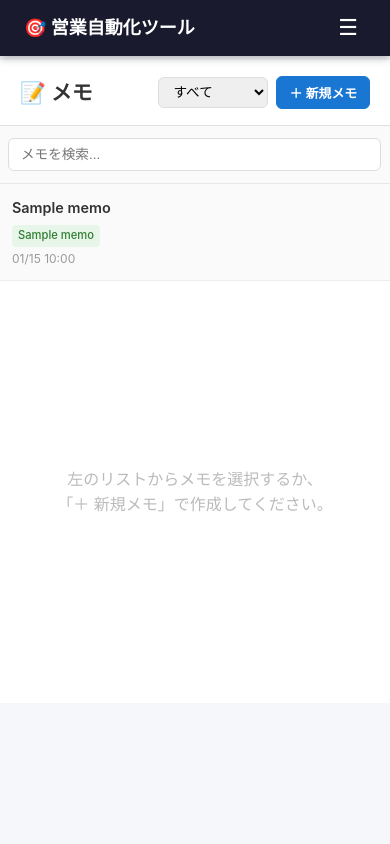
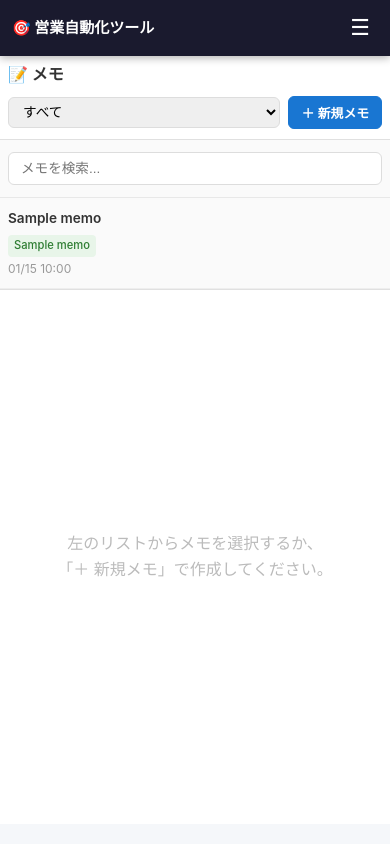
Before and after one commit to tsuratsura818/sales, a FastAPI app: page /memos in a window 390 px wide. Run offline with FastAPI, Linux system fonts and the light colour scheme; tables that the repository leaves empty hold one stand-in row (values such as "Sample post").

Commit message:
fix: 全ページのレスポンシブ対応を強化
- style.css: 768px/480pxブレイクポイント追加（ナビ/カード/カンバン/モーダル/フォーム）
- projects.html: ヘッダー/検索バー/モーダル2カラムのflex-wrap・min-width修正
- memos.html: サイドバー/エディタのモバイルレイアウト改善
- archive.html: テーブルにoverflow-x:auto追加、min-width:600pxで横スクロール対応

Co-Authored-By: Claude Opus 4.6 (1M context) <noreply@anthropic.com>

```diff
--- a/app/templates/memos.html
+++ b/app/templates/memos.html
@@ -188,10 +188,25 @@
 
 /* レスポンシブ */
 @media (max-width: 768px) {
-    .memo-layout { flex-direction: column; height: auto; }
-    .memo-sidebar { width: 100%; min-width: 0; max-height: 40vh; }
-    .memo-editor { min-height: 50vh; }
-    #memoTextarea { min-height: 200px; }
+    .memo-app { margin: -16px -12px 0; }
+    .memo-header { padding: 12px 14px; flex-wrap: wrap; gap: 8px; }
+    .memo-header h1 { font-size: 1.1rem; }
+    .memo-header-actions { width: 100%; }
+    .memo-header-actions select { flex: 1; }
+    .memo-layout { flex-direction: column; height: auto; min-height: calc(100vh - 160px); }
+    .memo-sidebar { width: 100%; min-width: 0; max-height: 35vh; border-right: none; border-bottom: 1px solid #e0e0e0; }
+    .memo-editor { min-height: 50vh; flex: 1; }
+    #memoTextarea { min-height: 200px; padding: 14px; }
+    .memo-editor-toolbar { padding: 8px 12px; }
+    .modal-content { width: 95vw; padding: 16px; }
+}
+@media (max-width: 480px) {
+    .memo-header { padding: 10px 12px; }
+    .memo-header h1 { font-size: 1rem; }
+    .memo-sidebar { max-height: 30vh; }
+    .memo-item { padding: 10px 12px; }
+    .memo-item-title { font-size: 0.85rem; }
+    #memoTextarea { font-size: 0.9rem; padding: 12px; }
 }
 </style>
 {% endblock %}
--- a/static/css/style.css
+++ b/static/css/style.css
@@ -2029,3 +2029,56 @@ textarea.form-control { resize: vertical; font-family: inherit; }
 .timeline-time { font-weight: bold; min-width: 110px; color: #333; white-space: nowrap; }
 .timeline-title { font-weight: 600; }
 .timeline-note { font-size: 13px; color: #888; margin-top: 2px; }
+
+/* ========================================
+   レスポンシブ強化（全ページ共通）
+   ======================================== */
+
+/* タブレット（768px以下） */
+@media (max-width: 768px) {
+    .container { padding: 16px 12px; }
+    .navbar { padding: 0 12px; }
+    .nav-brand { font-size: 15px; margin-right: 8px; }
+    .page-header h1 { font-size: 18px; }
+    .page-header p { font-size: 13px; }
+
+    .form-grid { grid-template-columns: 1fr; gap: 12px; }
+
+    .stats-row { grid-template-columns: repeat(2, 1fr); gap: 8px; }
+    .stat-card { padding: 12px; }
+    .stat-number { font-size: 20px; }
+    .stat-label { font-size: 11px; }
+
+    .kanban-column { flex: 0 0 160px; }
+    .kanban-board { min-height: 300px; gap: 8px; }
+    .kanban-column-header { padding: 10px 10px; font-size: 12px; }
+    .kanban-card { padding: 10px; }
+    .kanban-card-title { font-size: 12px; }
+
+    .modal-content { width: 95% !important; max-width: none !important; margin: 8px auto; }
+
+    .detail-grid { grid-template-columns: 1fr; }
+    .dashboard-grid { grid-template-columns: 1fr; }
+}
+
+/* スマホ（480px以下） */
+@media (max-width: 480px) {
+    .container { padding: 12px 8px; }
+    .page-header h1 { font-size: 16px; }
+
+    .stats-row { grid-template-columns: 1fr 1fr; gap: 6px; }
+    .stat-number { font-size: 18px; }
+
+    .kanban-column { flex: 0 0 140px; }
+    .kanban-card { padding: 8px; }
+    .kanban-card-title { font-size: 11px; }
+    .kanban-card-client { font-size: 10px; }
+    .kanban-card-amount { font-size: 11px; }
+
+    .stats-row-6 { grid-template-columns: 1fr 1fr; }
+
+    .card { padding: 14px; margin-bottom: 12px; }
+
+    .task-item { flex-wrap: wrap; }
+    .task-item-right { width: 100%; justify-content: flex-end; margin-top: 4px; }
+}
```
Also changed, not shown: app/templates/archive.html (+8 -8 lines), app/templates/projects.html (+9 -9 lines).
